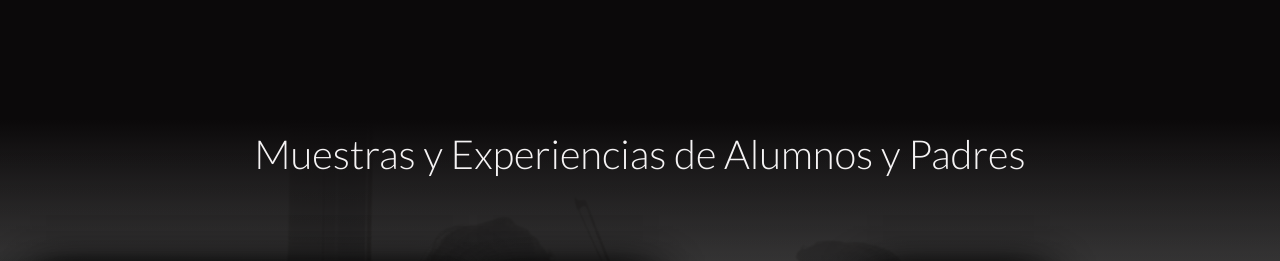
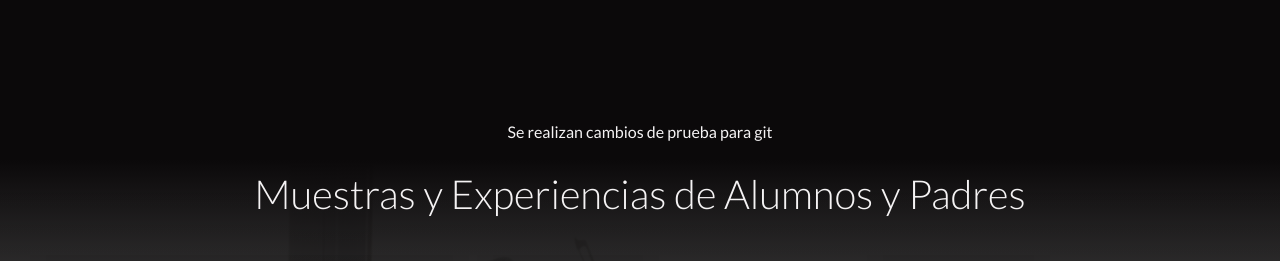
Before and after one commit to DanielRomero1040/Estudiemos-Violin, a website: page index.html in a window 1280 px wide. Shown: the part 1360-1621 px from the top of the page. Drawn offline with nearby package versions, Linux system fonts and the light colour scheme.

Commit message:
commit con rama nueva

```diff
--- a/index.html
+++ b/index.html
@@ -30,7 +30,7 @@
     <link rel="stylesheet" href="https://cdnjs.cloudflare.com/ajax/libs/animate.css/4.1.1/animate.min.css"/>
     <link rel="stylesheet" href="https://cdn.jsdelivr.net/npm/bootstrap@4.6.0/dist/css/bootstrap.min.css" integrity="sha384-B0vP5xmATw1+K9KRQjQERJvTumQW0nPEzvF6L/Z6nronJ3oUOFUFpCjEUQouq2+l" crossorigin="anonymous">
     <link rel="stylesheet" href="css/new.css">
-    <title>Estudiemos Violin</title>
+    <title>Estudiemos Violin / Prueba para entrega</title>
 </head>
 <body>
 
@@ -75,6 +75,8 @@
             <p> " ... Como maestro soy principalmente un estudiante; un estudiante entre los estudiantes."</p>
             <p class="primeraFrase__autor">Ivan Galamian</p>
         </div>
+
+        <p>Se realizan cambios de prueba para git</p>
 
         <section class="contenido__muestraExperiencias wow">
 
```
